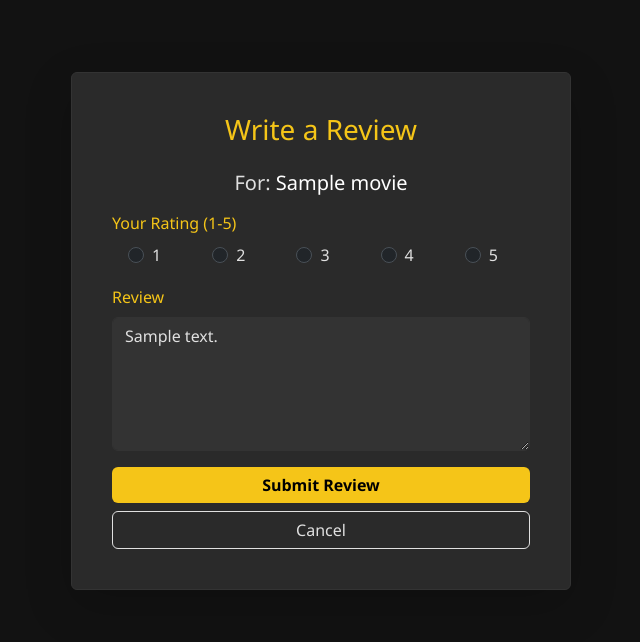
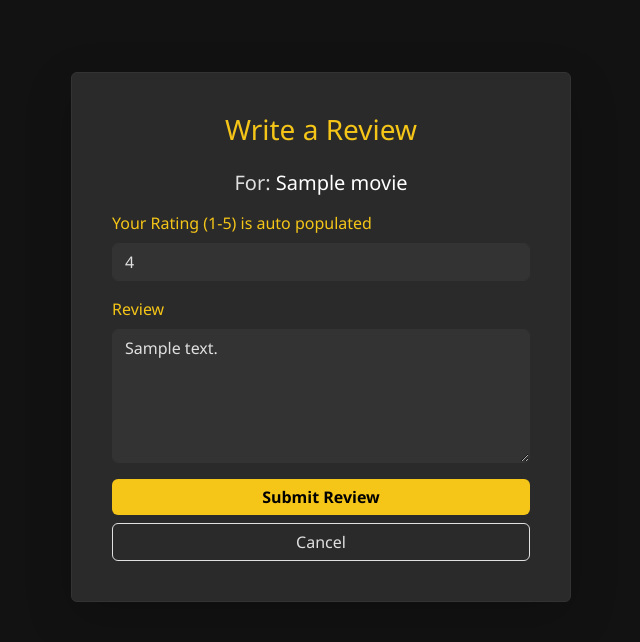
Before and after one commit to harikrishnan-annappilly/test, a Django app: template rate_app/templates/review_add.html in a window 1280 px wide. Shown: the part 63-705 px from the top of the page, without its empty margins (319-959 px from the left). Run offline with Django 5.2, Linux system fonts and the light colour scheme; the template is opened without the code that fills it: values that come from a table or form of the project are taken from there, others are empty; tables that the repository leaves empty hold one stand-in row (values such as "Sample post").

Commit message:
Auto review points logic implemented

```diff
--- a/rate_app/models.py
+++ b/rate_app/models.py
@@ -23,5 +23,5 @@ class Tbl_Rating(models.Model):
     id = models.IntegerField(primary_key=True)
     user_id = models.ForeignKey(Tbl_User, on_delete=models.CASCADE)
     movie_id = models.ForeignKey(Tbl_Movie, on_delete=models.CASCADE)
-    rating = models.FloatField()
+    rating = models.IntegerField()
     comment = models.CharField(max_length=100)
--- a/rate_app/templates/movie_show_one.html
+++ b/rate_app/templates/movie_show_one.html
@@ -17,7 +17,7 @@
                     class="text-secondary h3">({{movie.year}})</span></h1>
 
             <div class="mb-3">
-                <span class="badge bg-warning text-dark fs-6">{{movie.rating}} / 10</span>
+                <span class="badge bg-warning text-dark fs-6">{{movie.rating}} / 5</span>
                 <span class="badge bg-secondary fs-6 ms-2">{{movie.genre}}</span>
             </div>
 
--- a/rate_app/templates/review_add.html
+++ b/rate_app/templates/review_add.html
@@ -16,29 +16,9 @@
                 </div>
 
                 <div class="mb-3">
-                    <label for="rating" class="form-label">Your Rating (1-5)</label>
-                    <div class="d-flex justify-content-between px-3">
-                        <div class="form-check form-check-inline">
-                            <input class="form-check-input" type="radio" name="rating" id="rating1" value="1" required>
-                            <label class="form-check-label" for="rating1">1</label>
-                        </div>
-                        <div class="form-check form-check-inline">
-                            <input class="form-check-input" type="radio" name="rating" id="rating2" value="2">
-                            <label class="form-check-label" for="rating2">2</label>
-                        </div>
-                        <div class="form-check form-check-inline">
-                            <input class="form-check-input" type="radio" name="rating" id="rating3" value="3">
-                            <label class="form-check-label" for="rating3">3</label>
-                        </div>
-                        <div class="form-check form-check-inline">
-                            <input class="form-check-input" type="radio" name="rating" id="rating4" value="4">
-                            <label class="form-check-label" for="rating4">4</label>
-                        </div>
-                        <div class="form-check form-check-inline">
-                            <input class="form-check-input" type="radio" name="rating" id="rating5" value="5">
-                            <label class="form-check-label" for="rating5">5</label>
-                        </div>
-                    </div>
+                    <label for="rating" class="form-label">Your Rating (1-5) is auto populated</label>
+                    <input type="text" class="form-control" name="rating" id="rating"
+                    placeholder="Rating will be auto populated" value="{{review.rating}}" readonly isabled  />
                 </div>
 
                 <div class="mb-3">
--- a/rate_app/views.py
+++ b/rate_app/views.py
@@ -1,6 +1,7 @@
 from django.shortcuts import render, redirect
 from django.contrib.auth.hashers import make_password, check_password
 from .models import Tbl_User, Tbl_Movie, Tbl_Rating
+from .utilities import get_star_rating
 
 
 # Create your views here.
@@ -87,7 +88,6 @@ def movie_show_one(request):
         "ratings": ratings,
         "ratings_count": len(ratings),
         "rate_button_text": "Write a Review" if not current_user_rating else "Update My Review",
-        "average_rating": average_rating,
         "logged_user": user,
     }
     if not movie:
@@ -138,8 +138,8 @@ def review_add(request):
     review = Tbl_Rating.objects.filter(user_id=user, movie_id=movie).first()
 
     if request.method == "POST":
-        rating = request.POST.get("rating")
         comment = request.POST.get("comment")
+        rating = get_star_rating(comment)
         if review:
             review.rating = rating
             review.comment = comment
```
Also changed, not shown: rate_app/utilities.py (added, +14 -0 lines), rate_app/migrations/0004_alter_tbl_movie_rating.py (added), rate_app/migrations/0005_alter_tbl_rating_rating.py (added), rate_app/migrations/0006_alter_tbl_movie_rating.py (added).
